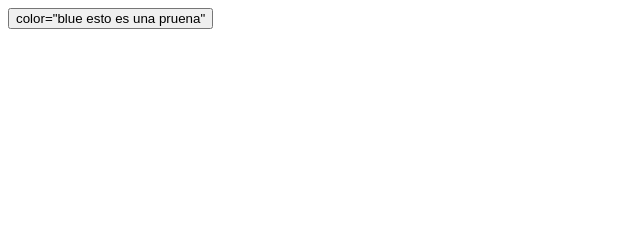
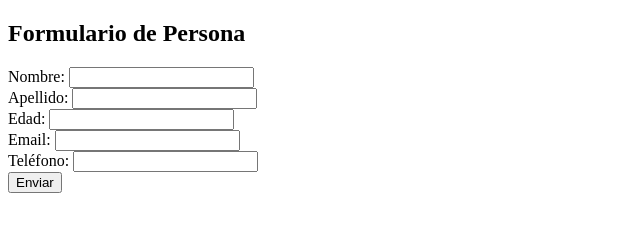
Before and after one commit to juliocaceres850/miprimerrepo, a plain HTML site: page index.html in a window 1280 px wide. Shown: the whole page, without its empty margins (0-640 px from the left). Drawn offline with Linux system fonts and the light colour scheme.

Commit message:
modifique el index para que sea una formulario

```diff
--- a/index.html
+++ b/index.html
@@ -3,9 +3,33 @@
 <head>
     <meta charset="UTF-8">
     <meta name="viewport" content="width=device-width, initial-scale=1.0">
-    <title>Document</title>
+    <title>Formulario de Persona</title>
 </head>
 <body>
-    <button>color="blue esto es una pruena"</button>
+    <h2>Formulario de Persona</h2>
+
+    <form action="#" method="post">
+        <label for="nombre">Nombre:</label>
+        <input type="text" id="nombre" name="nombre" required>
+        <br>
+
+        <label for="apellido">Apellido:</label>
+        <input type="text" id="apellido" name="apellido" required>
+        <br>
+
+        <label for="edad">Edad:</label>
+        <input type="number" id="edad" name="edad" required>
+        <br>
+
+        <label for="email">Email:</label>
+        <input type="email" id="email" name="email" required>
+        <br>
+
+        <label for="telefono">Teléfono:</label>
+        <input type="tel" id="telefono" name="telefono">
+        <br>
+
+        <input type="submit" value="Enviar">
+    </form>
 </body>
 </html>
```
